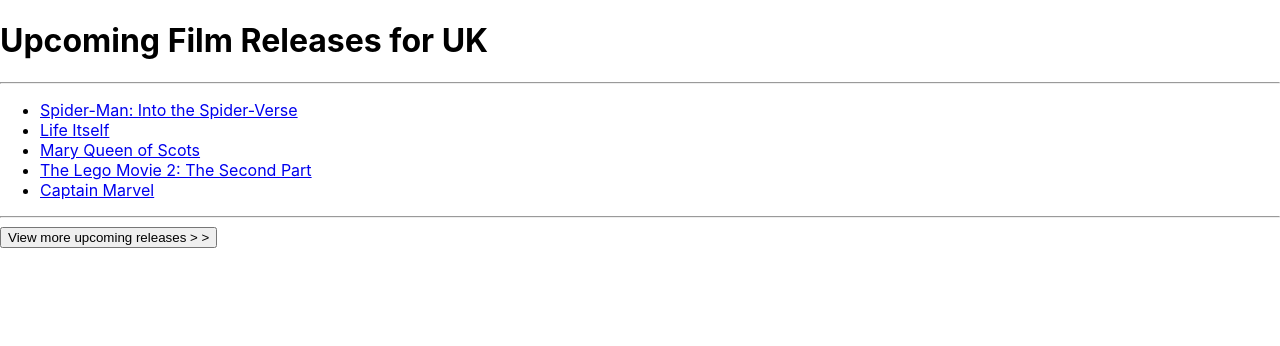
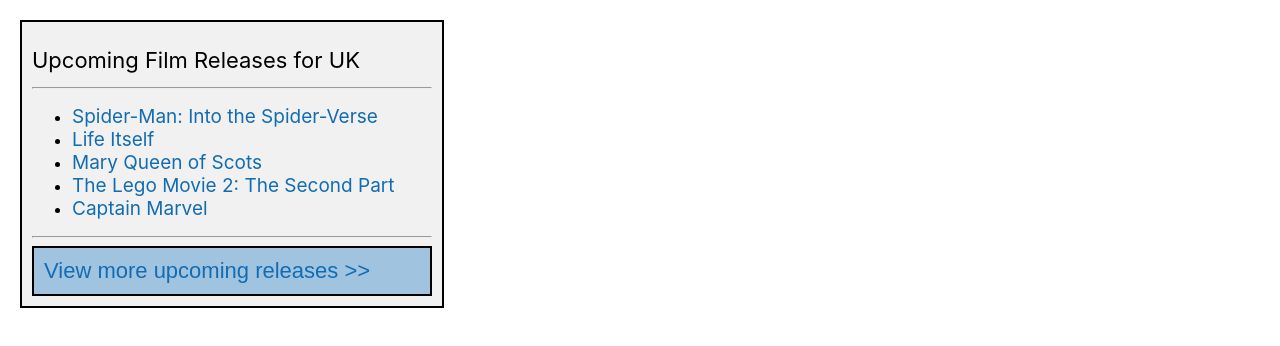
Before and after one commit to douglasrusse11/multiple_components_imdb_hw, a React (Create React App) app: page / in a window 1280 px wide. Shown: the top 346 px of the page. Built offline with nearby package versions, Linux system fonts and the light colour scheme.

Commit message:
adds css

```diff
--- /dev/null
+++ b/src/components/Film.css
@@ -0,0 +1,5 @@
+.Film {
+    text-decoration: none;
+    color: #126cb2;
+    font-size: 19px;
+}
--- a/src/components/Film.js
+++ b/src/components/Film.js
@@ -1,7 +1,9 @@
+import './Film.css';
+
 const Film = ({title, url}) => {
     return (
         <li>
-            <a href={url}>{title}</a>
+            <a href={url} class="Film">{title}</a>
         </li>
     );
 }
--- /dev/null
+++ b/src/components/FilmButton.css
@@ -0,0 +1,9 @@
+.FilmButton {
+    width: 100%;
+    color: #126cb4;
+    background-color: #a0c4e0;
+    border: 2px solid #000000;
+    font-size: 22px;
+    padding: 10px;
+    text-align: left;
+}
--- a/src/components/FilmButton.js
+++ b/src/components/FilmButton.js
@@ -1,7 +1,9 @@
+import './FilmButton.css'
+
 const FilmButton = () => {
     return (
         <a href="https://www.imdb.com/calendar/?region=gb">
-        <button>View more upcoming releases &gt; &gt;</button>
+        <button class="FilmButton">View more upcoming releases &gt;&gt;</button>
         </a>
     )
 }
--- /dev/null
+++ b/src/containers/UpcomingFilms.css
@@ -0,0 +1,12 @@
+.UpcomingFilms {
+    border: 2px solid #000000;
+    background-color: #f1f1f1;
+    width: 400px;
+    padding: 10px;
+    margin:20px;
+}
+
+h1 {
+    font-size: 22px;
+    font-weight: normal;
+}
--- a/src/containers/UpcomingFilms.js
+++ b/src/containers/UpcomingFilms.js
@@ -1,6 +1,7 @@
 import { useState } from 'react';
 import FilmList from '../components/FilmList';
 import FilmButton from '../components/FilmButton';
+import './UpcomingFilms.css';
 
 const UpcomingFilms = () => {
     const [films, setFilms] = useState([
@@ -30,13 +31,13 @@ const UpcomingFilms = () => {
         }
       ]);
     return (
-        <>
+        <div class="UpcomingFilms">
         <h1>Upcoming Film Releases for UK</h1>
         <hr/>
         <FilmList films={films}/>
         <hr/>
         <FilmButton />
-        </>
+        </div>
     );
 }
 
```
